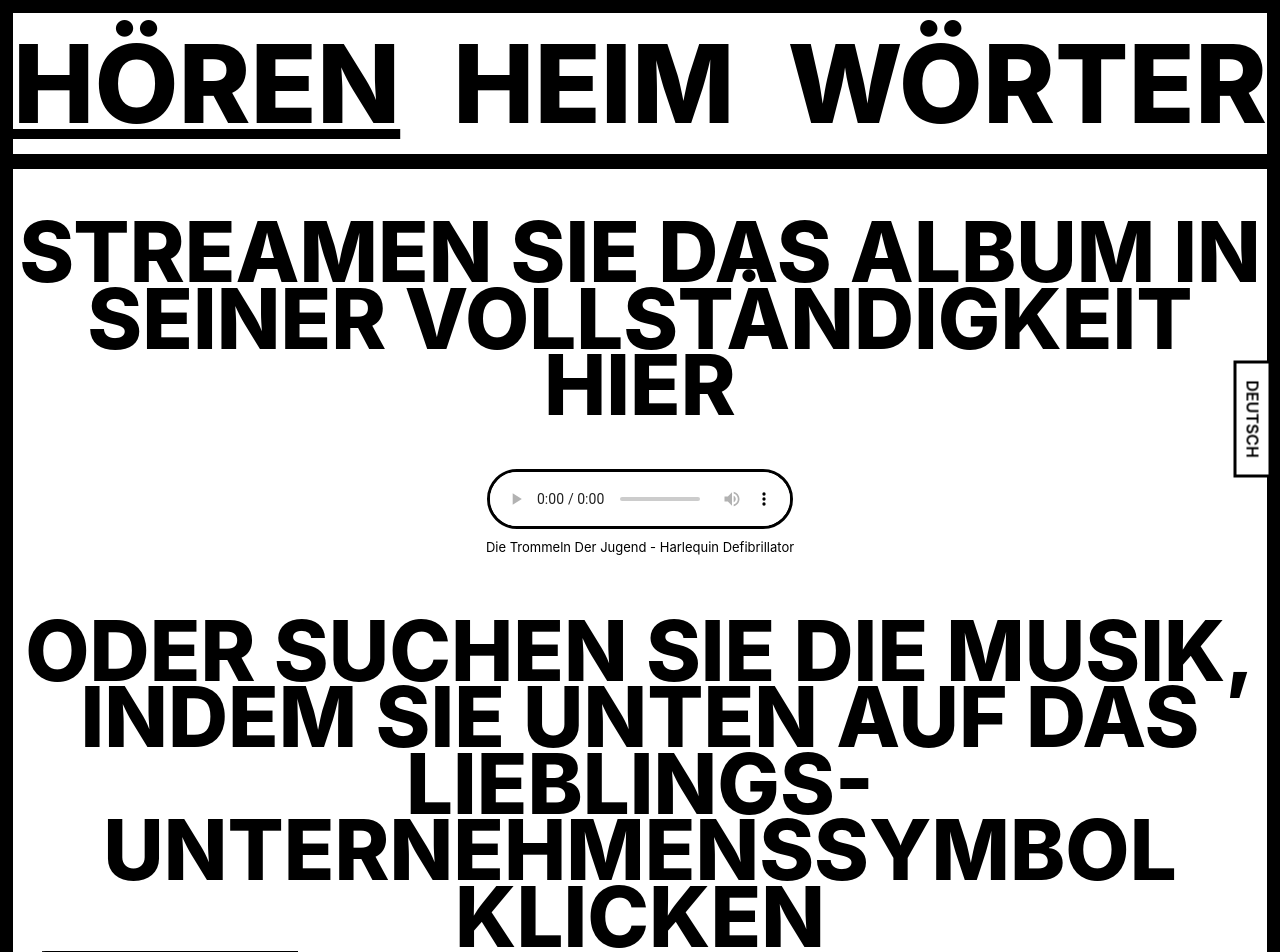
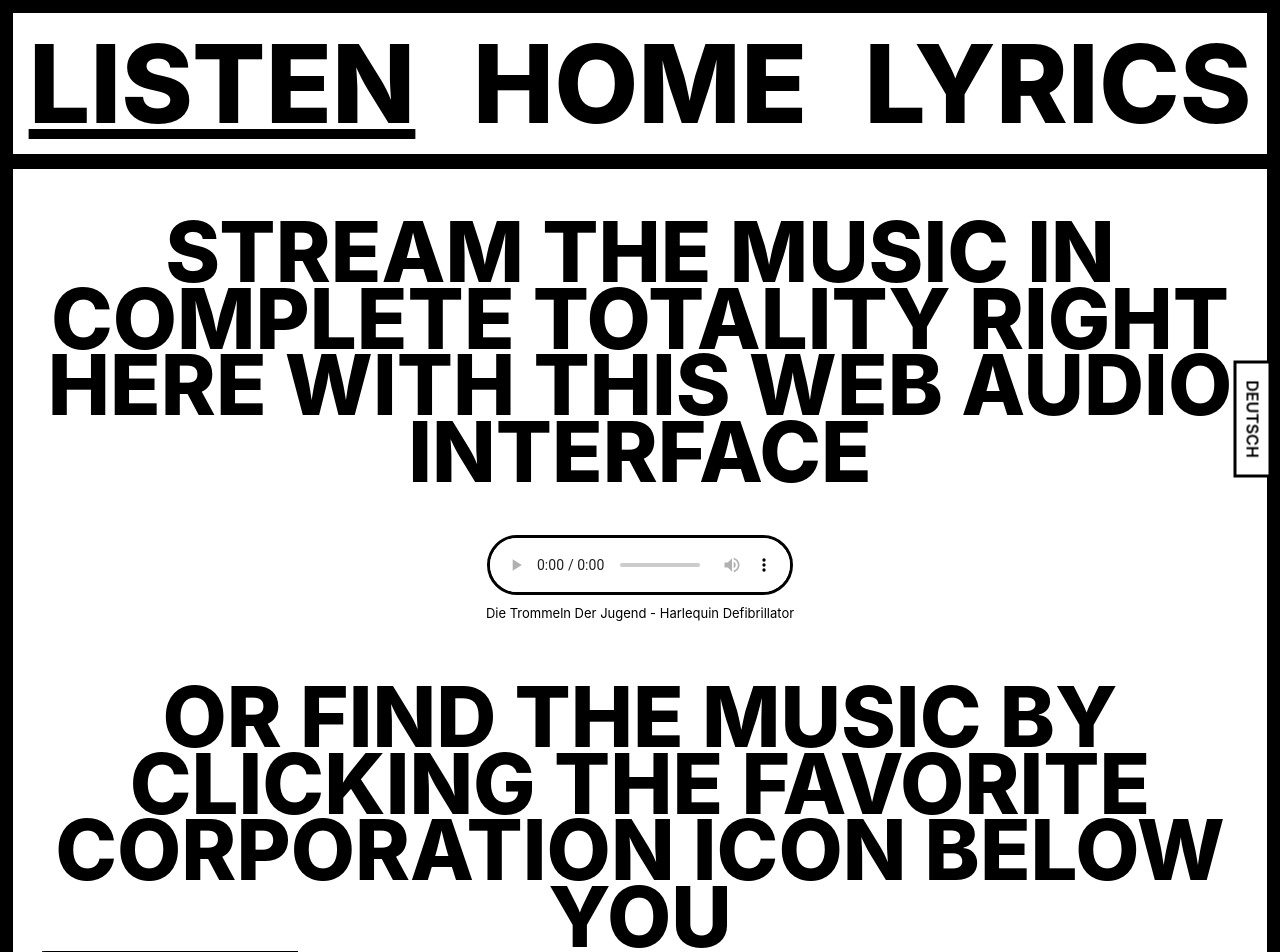
Before and after one commit to Jaywinebrenner/Die-Trommelm-Der-Jugend, a Next.js app: page /listen in a window 1280 px wide. Shown: the top 952 px of the page. Built offline with nearby package versions, Linux system fonts and the light colour scheme.

Commit message:
tweak global button

```diff
--- a/components/Nav.js
+++ b/components/Nav.js
@@ -9,13 +9,13 @@ const Nav = ({englishShowingGlobal}) => {
     return (
         <div className="nav">
             <Link href="/listen">
-                <h2 style={{ textDecoration: router.pathname === "/listen" ? "underline" : "none" }}>{!englishShowingGlobal ? "LISTEN" : "HÖREN"}</h2>
+                <h2 style={{ textDecoration: router.pathname === "/listen" ? "underline" : "none" }}>{englishShowingGlobal ? "LISTEN" : "HÖREN"}</h2>
             </Link>
             <Link href="/">
-                <h2 style={{ textDecoration: router.pathname === "/" ? "underline" : "none" }}>{!englishShowingGlobal ? "HOME" : "HEIM"}</h2>
+                <h2 style={{ textDecoration: router.pathname === "/" ? "underline" : "none" }}>{englishShowingGlobal ? "HOME" : "HEIM"}</h2>
             </Link>
             <Link href="/lyrics">
-                <h2 style={{ textDecoration: router.pathname === "/lyrics" ? "underline" : "none" }}>{!englishShowingGlobal ? "LYRICS" : "WÖRTER"}</h2>
+                <h2 style={{ textDecoration: router.pathname === "/lyrics" ? "underline" : "none" }}>{englishShowingGlobal ? "LYRICS" : "WÖRTER"}</h2>
             </Link>
 
         </div>
--- a/pages/listen.js
+++ b/pages/listen.js
@@ -3,7 +3,7 @@ const Listen = ({englishShowingGlobal}) => {
         <div className="listen">
             {/* <h3>DIE TROMMELN DER JUGEND</h3>
             <h3>HARELQUIN DEFIBRILLATOR</h3> */}
-            <h3>{!englishShowingGlobal ? "STREAM THE MUSIC IN COMPLETE TOTALITY RIGHT HERE WITH THIS WEB AUDIO INTERFACE" : "STREAMEN SIE DAS ALBUM IN SEINER VOLLSTÄNDIGKEIT HIER"}</h3>
+            <h3>{englishShowingGlobal ? "STREAM THE MUSIC IN COMPLETE TOTALITY RIGHT HERE WITH THIS WEB AUDIO INTERFACE" : "STREAMEN SIE DAS ALBUM IN SEINER VOLLSTÄNDIGKEIT HIER"}</h3>
 
             <div className='audio-wrapper'>
                 <audio
@@ -15,7 +15,7 @@ const Listen = ({englishShowingGlobal}) => {
                 </audio>
                 <p>Die Trommeln Der Jugend - Harlequin Defibrillator</p>
             </div>
-            <h3>{!englishShowingGlobal ? "OR FIND THE MUSIC BY CLICKING THE FAVORITE CORPORATION ICON BELOW YOU" : "ODER SUCHEN SIE DIE MUSIK, INDEM SIE UNTEN AUF DAS LIEBLINGS-UNTERNEHMENSSYMBOL KLICKEN"}</h3>
+            <h3>{englishShowingGlobal ? "OR FIND THE MUSIC BY CLICKING THE FAVORITE CORPORATION ICON BELOW YOU" : "ODER SUCHEN SIE DIE MUSIK, INDEM SIE UNTEN AUF DAS LIEBLINGS-UNTERNEHMENSSYMBOL KLICKEN"}</h3>
             <div className="icon-wrapper">
                 <a target="_blank" rel="noreferrer" href="https://bandcamp.com" className="img-wrapper">
                     <img  src="/bc.png" />
--- a/styles/components/_listen.scss
+++ b/styles/components/_listen.scss
@@ -15,6 +15,7 @@
         display: grid;
         grid-template-columns: 1fr 1fr 1fr 1fr;
         align-items: center;
+        margin-bottom: 24px;
         @media(max-width: 800px){
             grid-template-columns: 1fr;
         }
```
